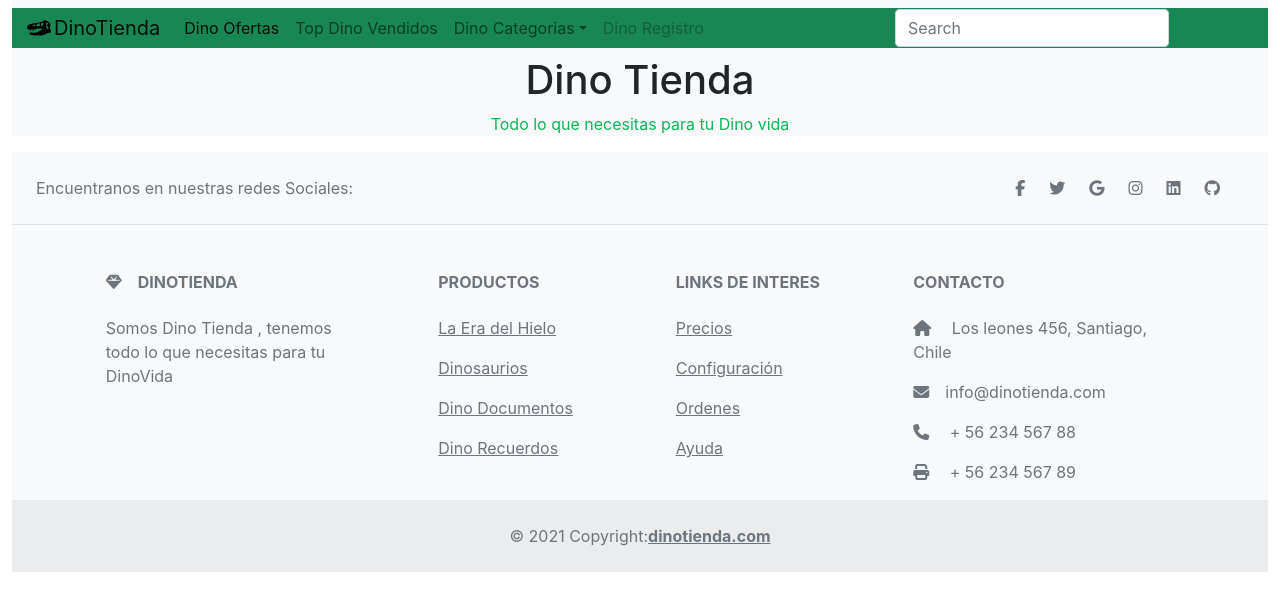
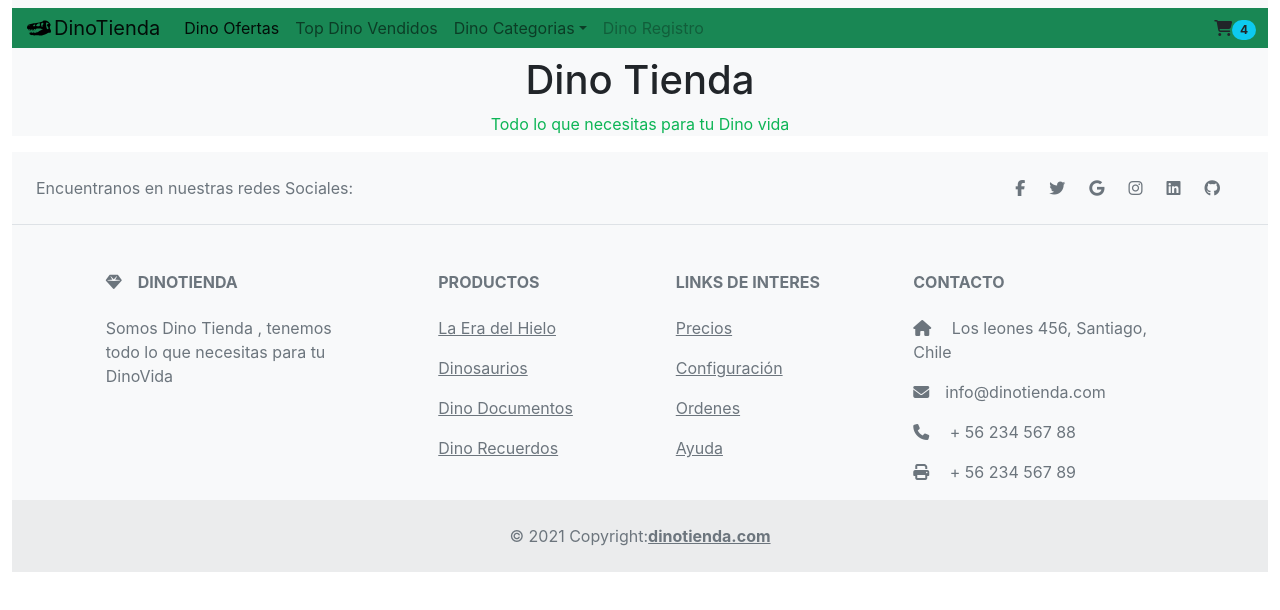
Before and after one commit to LordZack/IdeaSanhueza, a React (Create React App) app: page / in a window 1280 px wide. Shown: the top 610 px of the page. Built offline with nearby package versions, Linux system fonts and the light colour scheme.

Commit message:
se agrega CartWidget a la navbar

```diff
--- /dev/null
+++ b/src/components/CartWidget.jsx
@@ -0,0 +1,11 @@
+import React from 'react'
+
+const CartWidget = () => {
+    return (
+        <div>
+             <i className="fas fa-shopping-cart"></i><span class="badge rounded-pill bg-info text-dark">4</span>
+        </div>
+    )
+}
+
+export default CartWidget
--- a/src/components/NavBar.jsx
+++ b/src/components/NavBar.jsx
@@ -1,5 +1,6 @@
 import React from "react";
 import logo from "../logo.svg";
+import CartWidget from "./CartWidget";
 
 const NavBar =()=>{
 
@@ -35,10 +36,7 @@ return(
           <a className="nav-link disabled">Dino Registro</a>
         </li>
       </ul>
-      <form className="d-flex">
-        <input className="form-control me-2" type="search" placeholder="Search" aria-label="Search" />
-        <button className="btn btn-outline-success" type="submit">Search</button>
-      </form>
+      <CartWidget />
     </div>
   </div>
 </nav>
```
